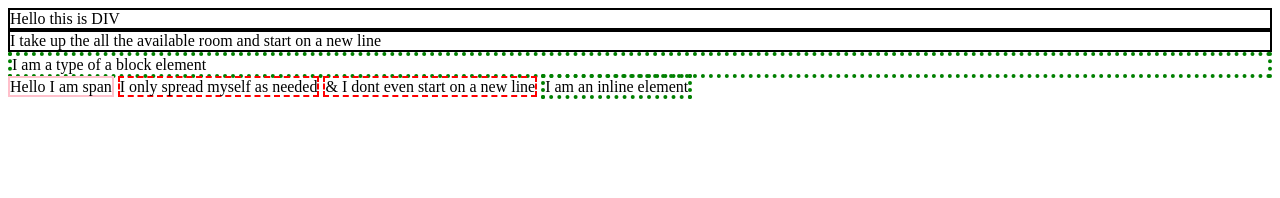
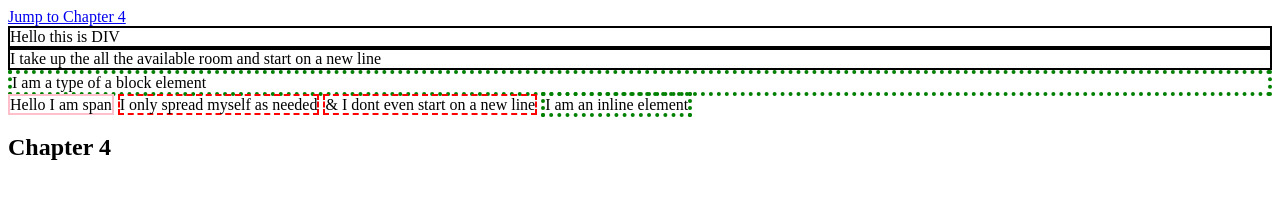
Before and after one commit to aadityadeshmukh/HTML-Advanced, a website: page index.html in a window 1280 px wide. Drawn offline with Linux system fonts and the light colour scheme.

Commit message:
Bookmarks using IDs

```diff
--- a/index.html
+++ b/index.html
@@ -13,6 +13,7 @@
   </head>
   <body>
     <!-- Blocks and inline elements -->
+    <a href="#Chapter4">Jump to Chapter 4</a>
     <div style="border:2px solid black">Hello this is DIV</div>
     <div style="border:2px solid black">I take up the all the available room and start on a new line</div>
     <div class="element-type">I am a type of a block element</div>
@@ -20,5 +21,8 @@
     <span style="border:2px dashed red">I only spread myself as needed</span>
     <span style="border:2px dashed red">& I dont even start on a new line</span>
     <span class="element-type">I am an inline element</span>
+
+    <!-- Bookmarks with IDs -->
+    <h2 id="Chapter4">Chapter 4</h2>
   </body>
 </html>
```
